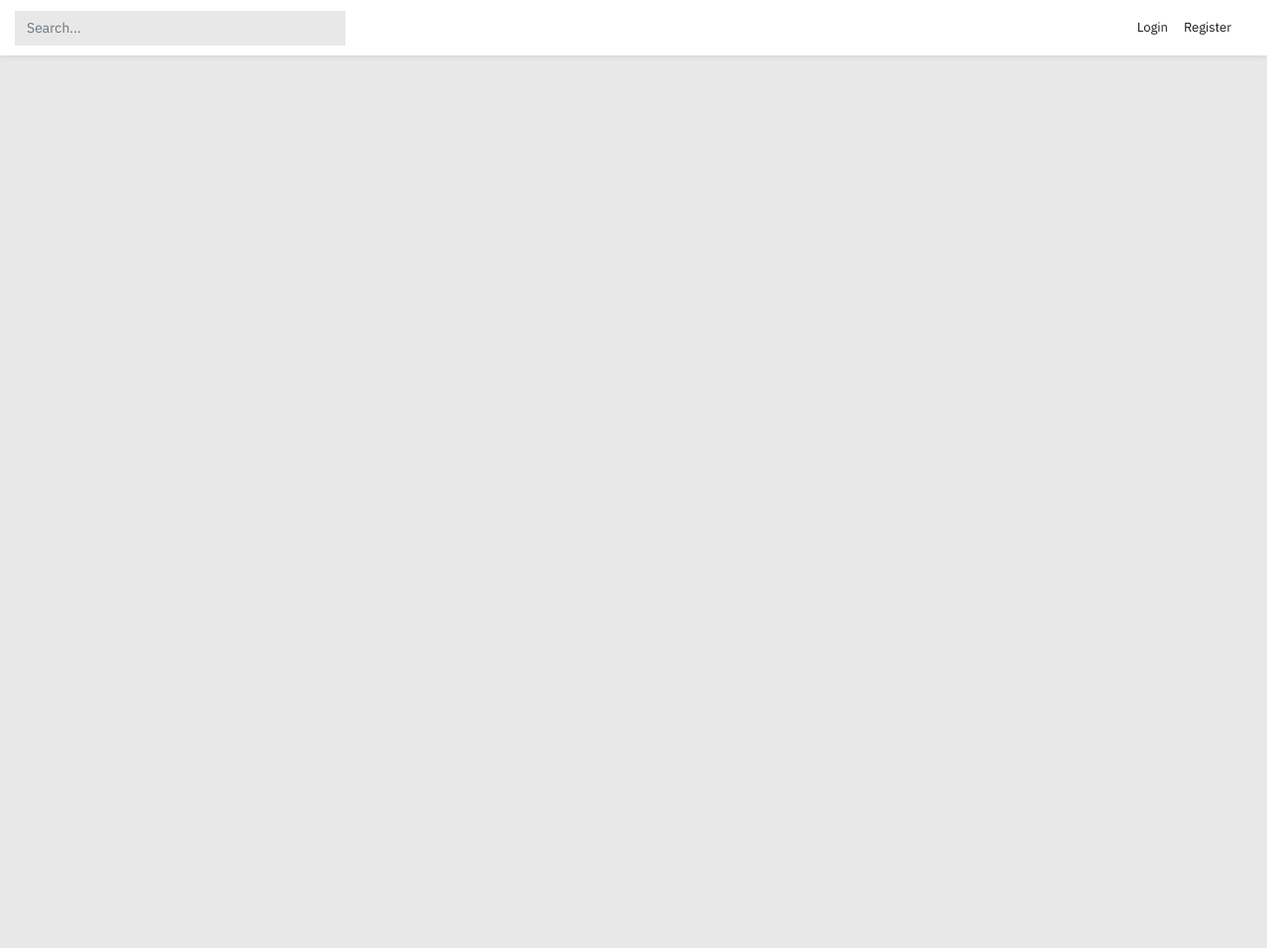
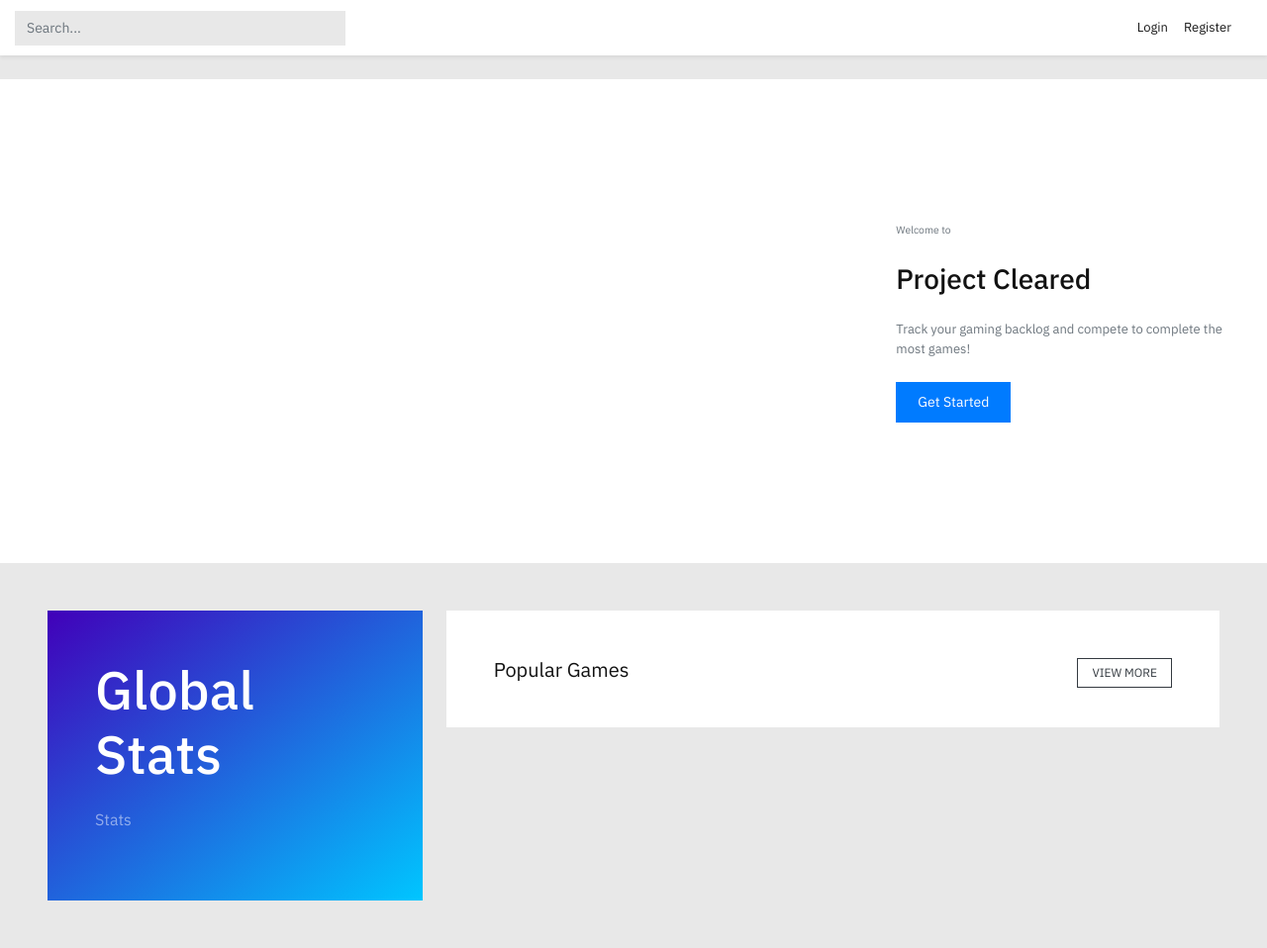
Before and after one commit to Aminehassou/project-cleared, a Flask app: page / in a window 1280 px wide. Shown: the whole page at 99% size. Before the commit the page ends 57 px from the top, so only its background shows below. Run offline with Flask 2, Linux system fonts and the light colour scheme; data that the repository does not hold is empty; some libraries are stand-ins or nearby versions; some web fonts are replaced.

Commit message:
Started working on frontpage, added top games and removed ability to change username

```diff
--- a/app/routes.py
+++ b/app/routes.py
@@ -4,6 +4,7 @@
 from werkzeug.urls import url_parse
 from time import strftime
 from sqlalchemy.exc import IntegrityError
+from sqlalchemy import func, desc
 from app.forms import LoginForm, RegistrationForm, ResetPasswordRequestForm, ResetPasswordForm, EditProfileForm, AddGameForm, EditGameForm
 from app.data import get_games, get_game_by_id
 from app.models import User, Game, Platform, User_game
@@ -45,7 +46,14 @@
 
 @app.route("/")
 def home():
-    return render_template("index.html")
+    top_games = db.session.query(User_game.game_id, Game.title, Game.image_id, func.count(User_game.game_id).label("count"))\
+        .filter(User_game.game_id == Game.id)\
+        .group_by(User_game.game_id)\
+        .order_by(desc("count"))\
+        .limit(4).all()
+    print(top_games)
+
+    return render_template("index.html", top_games=top_games, Game=Game)
 
 @app.route("/register", methods=["GET", "POST"])
 def register():
@@ -218,7 +226,6 @@
     user = User.query.filter_by(username=current_user.username).first_or_404()
     form = EditProfileForm(obj=current_user, original_username=current_user.username)
     if form.validate_on_submit():
-        current_user.username = form.username.data
         current_user.about_me = form.about_me.data
         db.session.commit()
         flash('Your changes have been saved.', "success")
--- a/app/static/css/styles.css
+++ b/app/static/css/styles.css
@@ -86,9 +86,11 @@
 .osahan-card .img-container img {
 	max-height: 100%;
 }
+
 .box-container {
-	height: 200px;
+
 }
+
 .table tr:first-child td {
 	border-top: none;
 }
--- a/app/templates/edit_profile.html
+++ b/app/templates/edit_profile.html
@@ -21,7 +21,7 @@
                                         <div class="form-group">
 
                                             {{ form.username.label }}<br>
-                                            {{ form.username(size=32, class='form-control form-control-lg', placeholder='Enter your new username') }}
+                                            {{ form.username(size=32, class='form-control form-control-lg', placeholder='Enter your new username', readonly=True, disabled=True) }}
                                             {% for error in form.username.errors %}
                                             <h6 class="text-danger">[{{ error }}]</h6>
                                             {% endfor %}
--- a/app/templates/index.html
+++ b/app/templates/index.html
@@ -1 +1,84 @@
 {% extends "themed_layout.html" %}
+{% block content %}
+    <main>
+        <div class="container-fluid-fluid">
+            <!-- Navigation -->
+            <section class="pb-5">
+                <div class="container-fluid px-0">
+                    <div class="row m-0">
+                        <div class="col-lg-12 px-0">
+                            <div id="carouselExampleIndicators" class="carousel slide" data-ride="carousel">
+                                <div class="carousel-inner" role="listbox">
+                                    <div class="carousel-item active">
+                                        <div class="osahan-slider">
+                                            <div class="bg-dark">
+                                                <div class="row align-items-center">
+                                                    <div class="col-lg-8 px-0">
+                                                        <img class="img-fluid" src="img/slider/6.jpg" alt="">
+                                                    </div>
+                                                    <div class="col-lg-4 px-0">
+                                                        <div class="p-5">
+                                                            <small class="text-muted">Welcome to</small>
+                                                            <h3 class="my-4">Project Cleared
+                                                            </h3>
+                                                            <p class="font-weight-normal mb-4 text-muted">Track your gaming backlog and compete to complete the most games!
+                                                            </p>
+                                                            <a href="register" class="btn btn-primary">Get Started</a>
+                                                        </div>
+                                                    </div>
+                                                </div>
+                                            </div>
+                                        </div>
+                                    </div>
+                                </div>
+                            </div>
+                        </div>
+                    </div>
+                </div>
+            </section>
+            <section class="pb-5">
+                <div class="container-fluid">
+                    <div class="row">
+                        <div class="col-lg-4">
+                            <div class="gradient-1 gradient-block">
+                                <div class="row align-items-center">
+                                    <div class="col-lg-5">
+                                        <div class="p-5">
+                                            <h1 class="mb-4 text-white">Global Stats
+                                            </h1>
+                                            <h6 class="font-weight-normal text-white-50 mb-4">Stats
+                                            </h6>
+                                        </div>
+                                    </div>
+                                </div>
+                            </div>
+                        </div>
+                        <div class="col-lg-8">
+                            <div class="p-5 pb-lg-4 bg-dark">
+                                <div class="d-flex align-item-center title mb-3">
+                                    <h5 class="m-0 font-weight-normal">Popular Games</h5>
+                                    <a href="store.html" class="btn btn-sm btn-outline-dark ml-auto">VIEW MORE</a>
+                                </div>
+                                <div class="row">
+                                    {% for game in top_games %}
+                                    <div class="col-lg-3">
+                                        <div class="osahan-card">
+                                            <a href="{{url_for('display_game', id=game['game_id'])}}">
+                                                <img class="img-fluid" width="175" src="{{Game.generate_image_url(game['image_id'])}}" alt="">
+                                                <div class="osahan-card-body mt-3">
+                                                    <h6 class="text-dark mb-1">{{game["title"]}}</h6>
+                                                    <p class="m-0 text-muted">{{game["count"]}} Player{{"s" if game["count"] > 1}} </p>
+                                                </div>
+                                            </a>
+                                        </div>
+                                    </div>
+                                    {% endfor %}
+                                </div>
+                            </div>
+                        </div>
+                    </div>
+                </div>
+            </section>
+        </div>
+    </main>
+{% endblock %}
```
Also changed, not shown: app/templates/game.html (+7 -8 lines).
